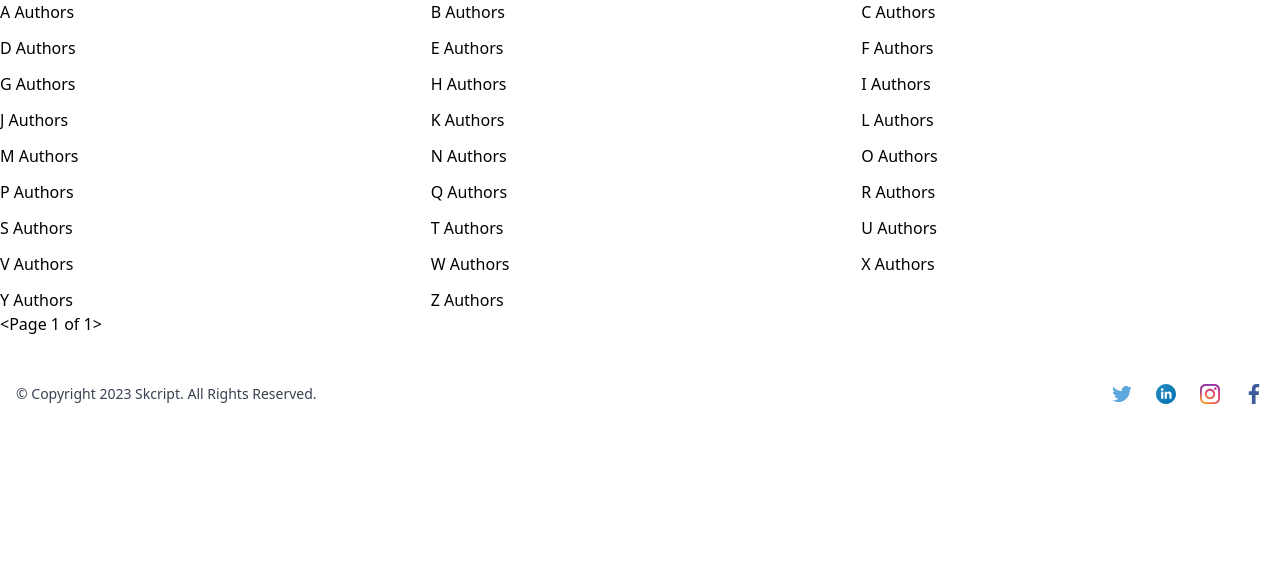
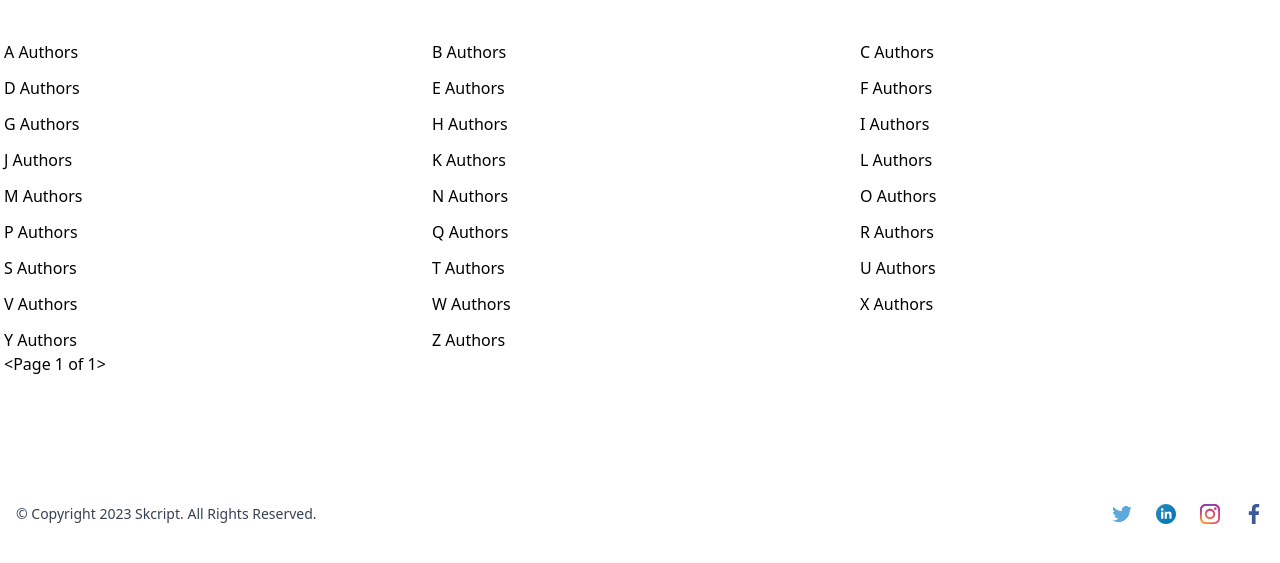
Before and after one commit to kirmola/quotesapp, a Django app: page /authors/ in a window 1280 px wide. Shown: the part 56-619 px from the top of the page. Run offline with Django 4.2, Linux system fonts and the light colour scheme; data that the repository does not hold is empty; some libraries are stand-ins or nearby versions.

Commit message:
added main tag to base html structure

```diff
--- a/templates/base.html
+++ b/templates/base.html
@@ -11,9 +11,9 @@
 </head>
 <body>
     {% include "layout/header.html" %}
-    <div class="">
+    <main class="max-w-7xl mx-auto mt-10 mb-20 px-3 md:px-1">
         {% block content %}{% endblock content %}
-    </div>
+    </main>
     {% include "layout/footer.html" %}
 </body>
 </html>
```
